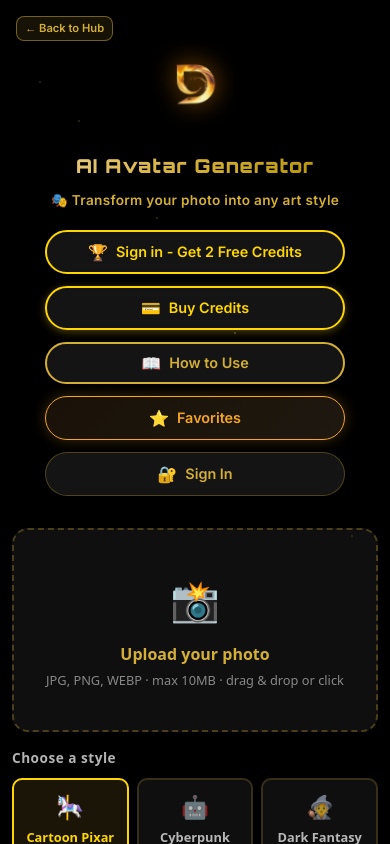
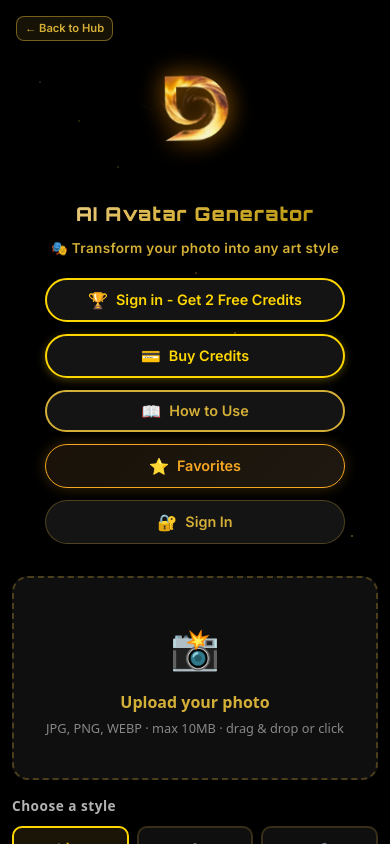
Before and after one commit to deepvortexia/avatar, a Next.js app: page / in a window 390 px wide. Shown: the top 844 px of the page. Built offline with nearby package versions, Linux system fonts and the light colour scheme; no server answers.

Commit message:
Fix mobile logo size to 120px in media queries

```diff
--- a/components/Header.css
+++ b/components/Header.css
@@ -207,8 +207,8 @@
 @media (max-width: 768px) {
   .hub-header { padding: 3rem 1rem 1rem; }
   .back-to-hub-link { font-size: 0.75rem; padding: 0.25rem 0.65rem; }
-  .logo-display-zone { width: auto; height: 72px !important; margin: 0 auto 1rem; }
-  .brand-logo-image { height: 72px !important; }
+  .logo-display-zone { width: auto; height: 120px !important; margin: 0 auto 1rem; }
+  .brand-logo-image { height: 120px !important; }
   .brand-title-text { font-size: 1.5rem; letter-spacing: 2px; margin: 1rem 0 0.4rem; }
   .primary-tagline { font-size: 1rem; }
   .hub-pills-container { gap: 0.75rem; }
@@ -221,8 +221,8 @@
 @media (max-width: 480px) {
   .hub-header { padding: 3rem 0.5rem 1rem; }
   .back-to-hub-link { font-size: 0.7rem; padding: 0.2rem 0.5rem; }
-  .logo-display-zone { width: auto; height: 72px !important; margin: 0 auto 1rem; }
-  .brand-logo-image { height: 72px !important; }
+  .logo-display-zone { width: auto; height: 120px !important; margin: 0 auto 1rem; }
+  .brand-logo-image { height: 120px !important; }
   .brand-title-text { font-size: 1.2rem; letter-spacing: 1px; margin: 1rem 0 0.3rem; }
   .primary-tagline { font-size: 0.85rem; margin: 0.3rem 0 1.2rem; }
   .hub-pills-container { flex-direction: column; width: 100%; max-width: 300px; gap: 0.75rem; }
```
